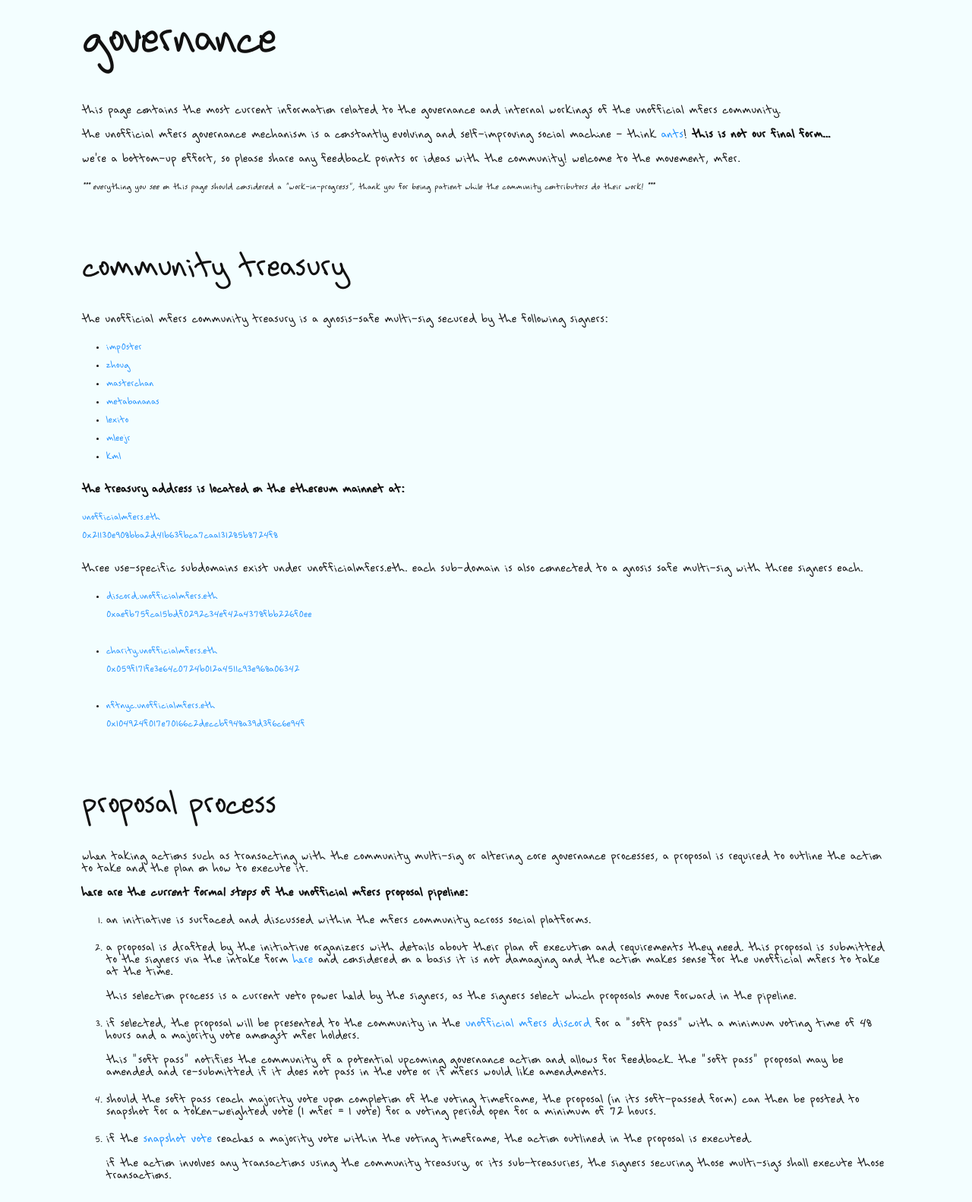
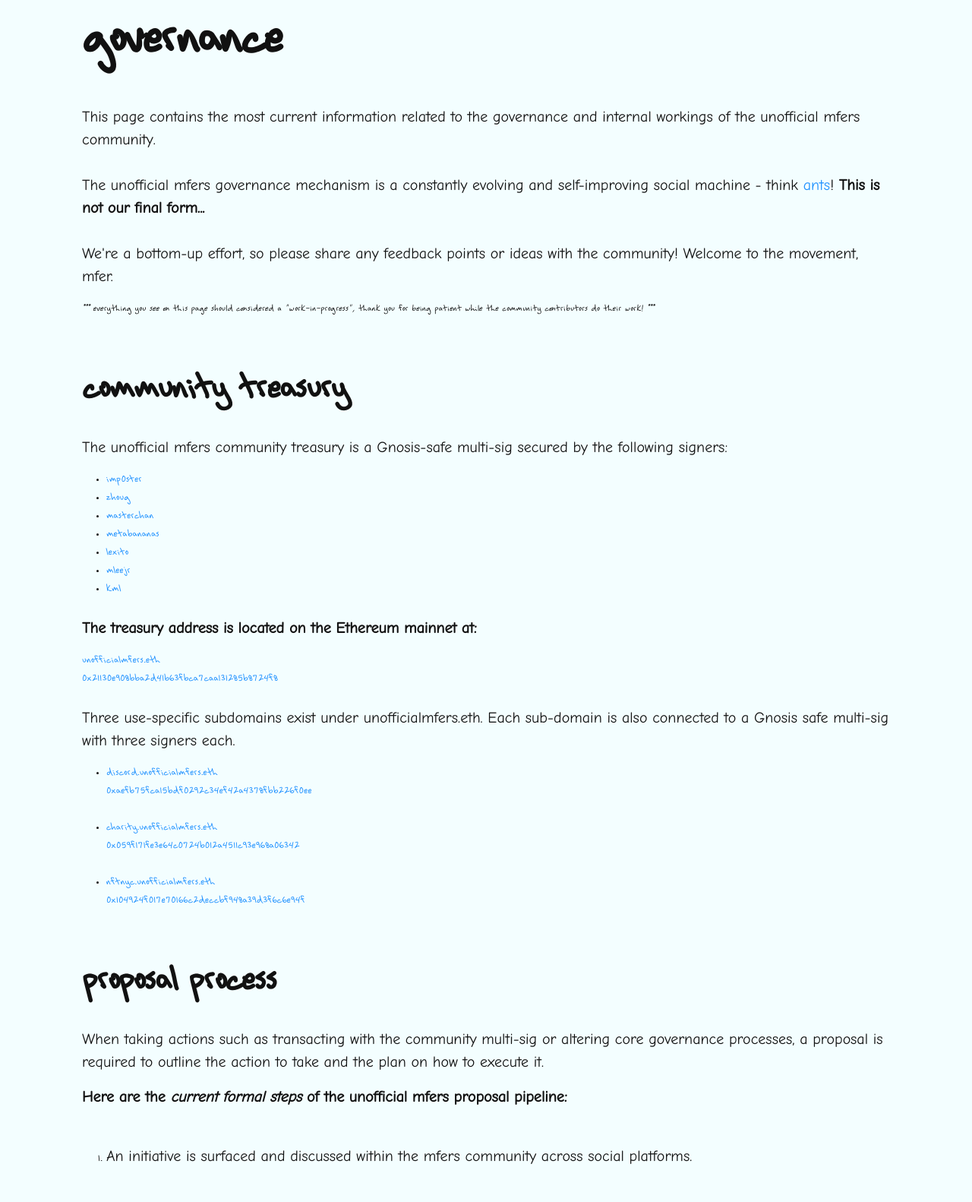
Before and after one commit to zhougsoft/unofficial-mfers-site, a Gatsby site: page /governance in a window 1280 px wide. Shown: the part 140-1722 px from the top of the page at 76% size. Built offline with nearby package versions, Linux system fonts and the light colour scheme; Gatsby itself is replaced by a stand-in of ours.

Commit message:
adjusting fonts on gov page for readability, housekeeping

```diff
--- a/src/pages/governance.js
+++ b/src/pages/governance.js
@@ -128,7 +128,7 @@
 						</strong>
 					</p>
 
-					<ol>
+					<ol className='prop-process-list'>
 						<li>
 							<p>
 								An initiative is surfaced and discussed within the mfers
--- a/src/pages/index.js
+++ b/src/pages/index.js
@@ -35,7 +35,6 @@
 					<Card className="d-flex box-shadow">
 						<Card.Body>
 							<Card.Link
-								id="sartoshi-mirror-link"
 								className="article-link-card"
 								href={WHAT_ARE_MFERS_LINK}
 								target="_blank"
--- a/src/pages/links.js
+++ b/src/pages/links.js
@@ -22,6 +22,7 @@
 				<h1
 					style={{
 						fontSize: HEADING_SIZE,
+						fontWeight: 'bold',
 						marginBottom: '2rem',
 						letterSpacing: '-0.03em'
 					}}
--- a/src/styles/_typography.scss
+++ b/src/styles/_typography.scss
@@ -1,8 +1,3 @@
-@font-face {
-	font-family: 'Lobster';
-	src: url('/fonts/lobster.ttf');
-}
-
 @font-face {
 	font-family: 'Comic Neue';
 	src: url('/fonts/comic-neue.ttf');
--- a/src/styles/_variables.scss
+++ b/src/styles/_variables.scss
@@ -6,7 +6,7 @@
 $mfers-bg-white: #F3FEFF;
 
 $font-script: 'Sartoshi Script';
-// $font-fancy: 'Lobster';
+$font-main: 'Comic Neue';
 
 $color-bg: $mfers-bg-white;
 $color-text: #111;
--- a/src/styles/main.scss
+++ b/src/styles/main.scss
@@ -129,7 +129,7 @@
 .home-info {
 	width: 100%;
 	text-align: center;
-	margin-bottom: 1.5rem;
+	margin-bottom: 2rem;
 
 	@media (min-width: $breakpoint-md) {
 		width: 32rem;
@@ -163,10 +163,11 @@
 }
 
 .article-link-card {
+	font-size: 1.5rem;
 	font-family: $font-script;
 	font-style: normal;
 	font-weight: 700;
-	line-height: 24px;
+	line-height: 1.25rem;
 	color: inherit;
 }
 
@@ -265,27 +266,32 @@
 // use 'em' to size fonts to leverage responsive styles in body
 .gov-wrapper {
 	p {
+		font-family: $font-main;
 		font-size: 1.25em;
-		line-height: 1rem;
 	}
 
-	ul {
+	ul,
+	ol {
 		margin: 0;
 	}
 }
 
 .gov-heading {
 	font-size: 5em;
-	letter-spacing: -0.04em;
+	letter-spacing: -0.03em;
+	font-weight: bold;
 	margin-bottom: 2rem;
 }
 
 .gov-subheading {
 	font-size: 3.5em;
 	letter-spacing: -0.03em;
+	font-weight: bold;
 	margin: 4rem 0 1.5rem 0;
 }
 
-#sartoshi-mirror-link {
-	font-size: 1.5rem;
+.prop-process-list {
+	& li {
+		margin-top: 3rem;
+	}
 }
```
Also changed, not shown: static/fonts/lobster.ttf (deleted).
